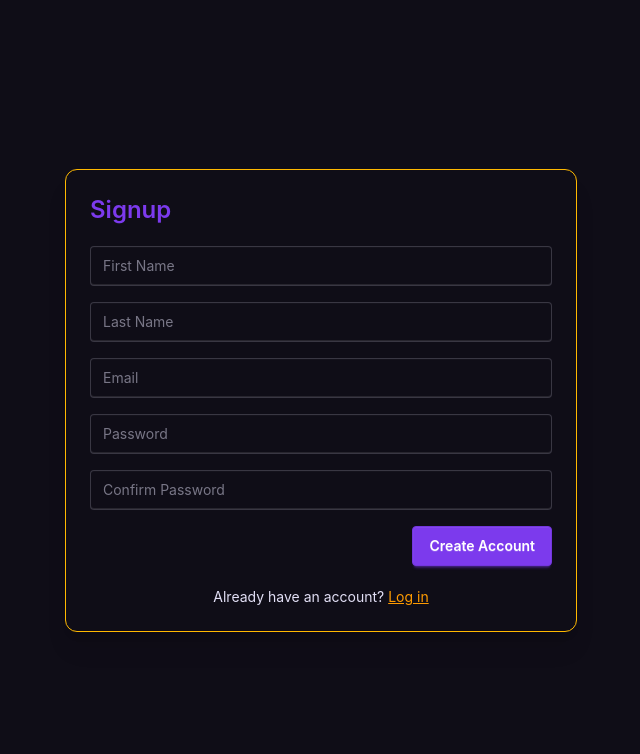
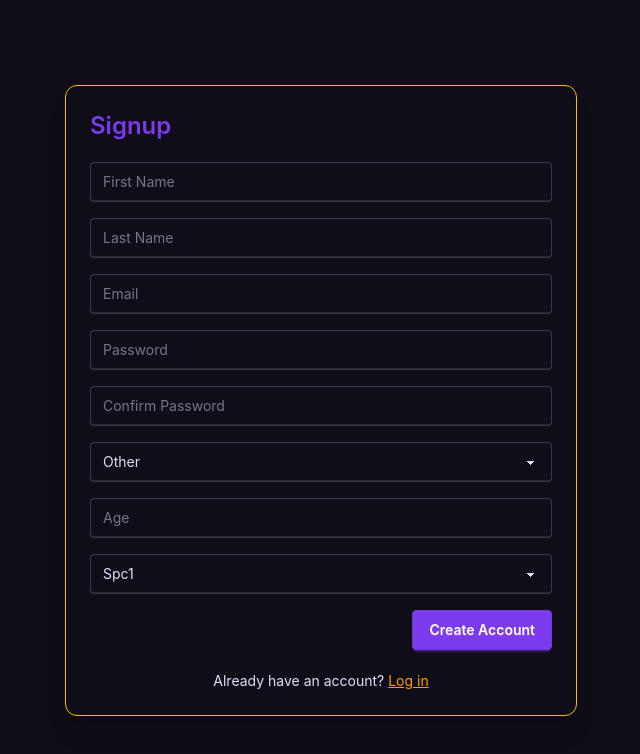
Before and after one commit to Brandon-Abundis/sdi-COM-capstone, a React (Vite) app in the folder client/: page /signup in a window 1280 px wide. Shown: the top 754 px of the page, without its empty margins (319-959 px from the left). Built offline with nearby package versions, Linux system fonts and the light colour scheme.

Commit message:
refactored signup function to capture the correct data and post user to server

```diff
--- a/client/src/app/AuthProvider.jsx
+++ b/client/src/app/AuthProvider.jsx
@@ -1,10 +1,3 @@
-/*
-const isHashedPassword = typeof user.password === "string" && user.password.startsWith("$2");
-    const matches = isHashedPassword
-      ? await bcrypt.compare(password, user.password)
-      : password === user.password;
-*/
-
 import { createContext, useContext, useState, useEffect } from "react";
 
 const AuthContext = createContext();
@@ -69,13 +62,27 @@ export function AuthProvider({ children }) {
     localStorage.removeItem("user");
   };
 
-  // Signup - backend signup will be wired later
-  const signup = async (user) => {
+  // Signup with backend authentication
+  const signup = async (credentials) => {
     setLoading(true);
     try {
-      setUser(user);
-      localStorage.setItem("user", JSON.stringify(user));
-      return user;
+      const response = await fetch(`${BASE_URL}/auth/register`, {
+        method: "POST",
+        headers: {
+          "Content-Type": "application/json",
+        },
+        body: JSON.stringify(credentials),
+      });
+
+      const data = await response.json();
+
+      if (!response.ok) {
+        throw new Error(data.message || "Failed to create account");
+      }
+
+      setUser(data);
+      localStorage.setItem("user", JSON.stringify(data));
+      return data;
     } catch (err) {
       throw err;
     } finally {
--- a/client/src/features/auth/pages/Signup.jsx
+++ b/client/src/features/auth/pages/Signup.jsx
@@ -1,6 +1,25 @@
 import { useNavigate, Link } from "react-router-dom";
 import { useAuth } from "../../../app/AuthProvider";
 import { useState } from "react";
+
+const SF_RANKS = [
+  "Spc1",
+  "Spc2",
+  "Spc3",
+  "Spc4",
+  "Sgt",
+  "TSgt",
+  "MSgt",
+  "SMSgt",
+  "CMSgt",
+  "2nd Lt",
+  "1st Lt",
+  "Capt",
+  "Maj",
+  "LtCol",
+  "Col",
+  "General",
+];
 
 export default function Signup() {
   const [firstName, setFirstName] = useState("");
@@ -8,6 +27,9 @@ export default function Signup() {
   const [email, setEmail] = useState("");
   const [password, setPassword] = useState("");
   const [confirmPassword, setConfirmPassword] = useState("");
+  const [gender, setGender] = useState("Other");
+  const [rank, setRank] = useState("Spc1");
+  const [age, setAge] = useState("");
   const [error, setError] = useState("");
   const { signup } = useAuth();
   const navigate = useNavigate();
@@ -15,21 +37,24 @@ export default function Signup() {
   const handleSubmit = async (e) => {
     e.preventDefault();
     setError("");
-    const fakeUser = {
-      id: 1,
-      email: email,
-      password: password,
-      firstName: firstName,
-      lastName: lastName,
-    };
 
     if (password !== confirmPassword) {
       setError("Passwords do not match");
       return;
     }
 
+    const newUser = {
+      email,
+      password,
+      first_name: firstName,
+      last_name: lastName,
+      gender,
+      rank,
+      age: parseInt(age),
+    };
+
     try {
-      await signup(fakeUser);
+      await signup(newUser);
       navigate("/dashboard");
     } catch (err) {
       setError(err.message || "Failed to create account");
@@ -88,6 +113,37 @@ export default function Signup() {
               value={confirmPassword}
               onChange={(e) => setConfirmPassword(e.target.value)}
             />
+            <select
+              className="select select-bordered w-full"
+              name="gender"
+              value={gender}
+              onChange={(e) => setGender(e.target.value)}
+            >
+              <option value="Male">Male</option>
+              <option value="Female">Female</option>
+              <option value="Other">Other</option>
+            </select>
+            <input
+              className="input input-bordered w-full"
+              name="age"
+              type="number"
+              required
+              placeholder="Age"
+              value={age}
+              onChange={(e) => setAge(e.target.value)}
+            />
+            <select
+              className="select select-bordered w-full"
+              name="rank"
+              value={rank}
+              onChange={(e) => setRank(e.target.value)}
+            >
+              {SF_RANKS.map((r) => (
+                <option key={r} value={r}>
+                  {r}
+                </option>
+              ))}
+            </select>
             <div className="card-actions justify-end">
               <button
                 type="submit"
```
